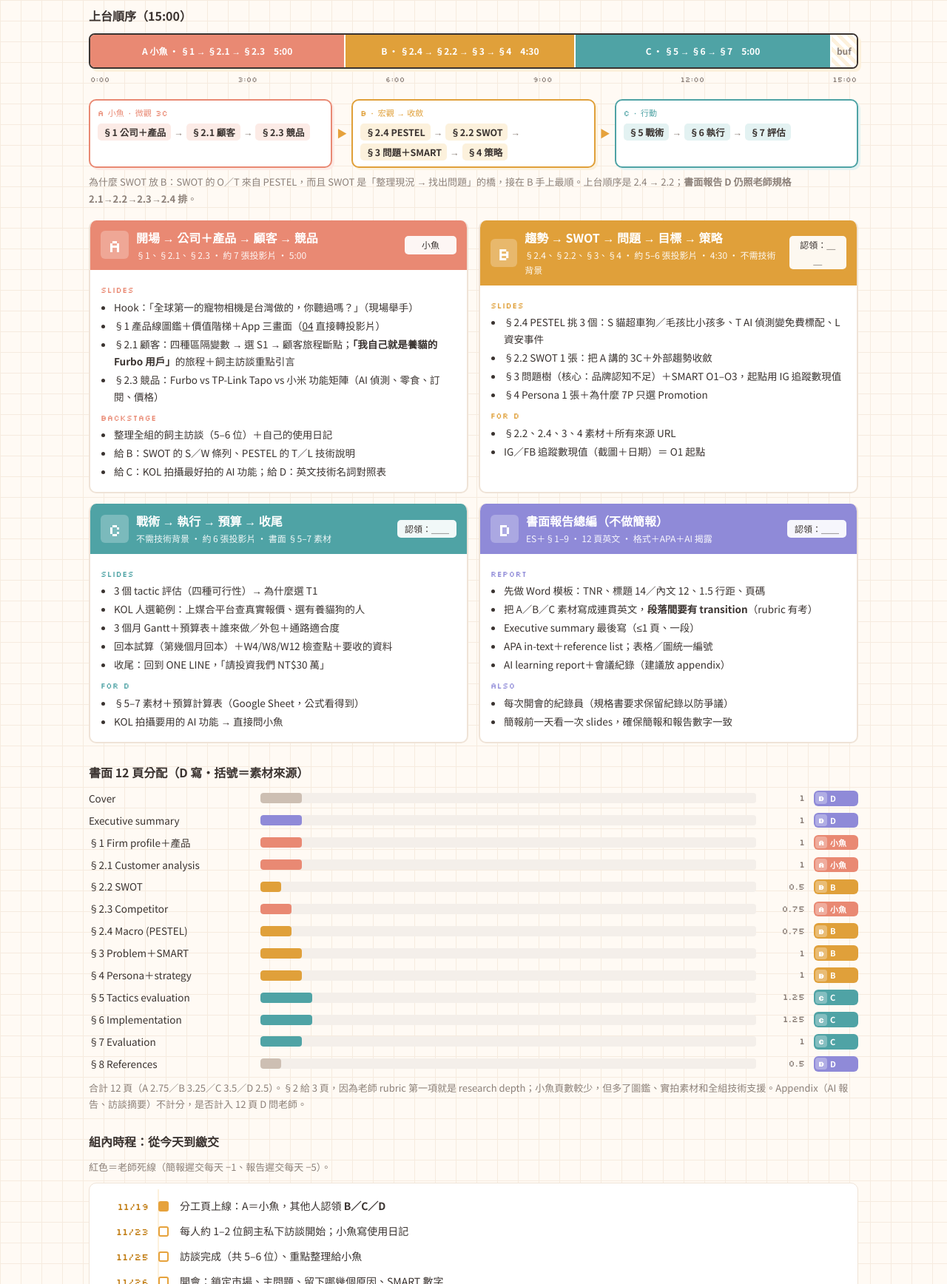
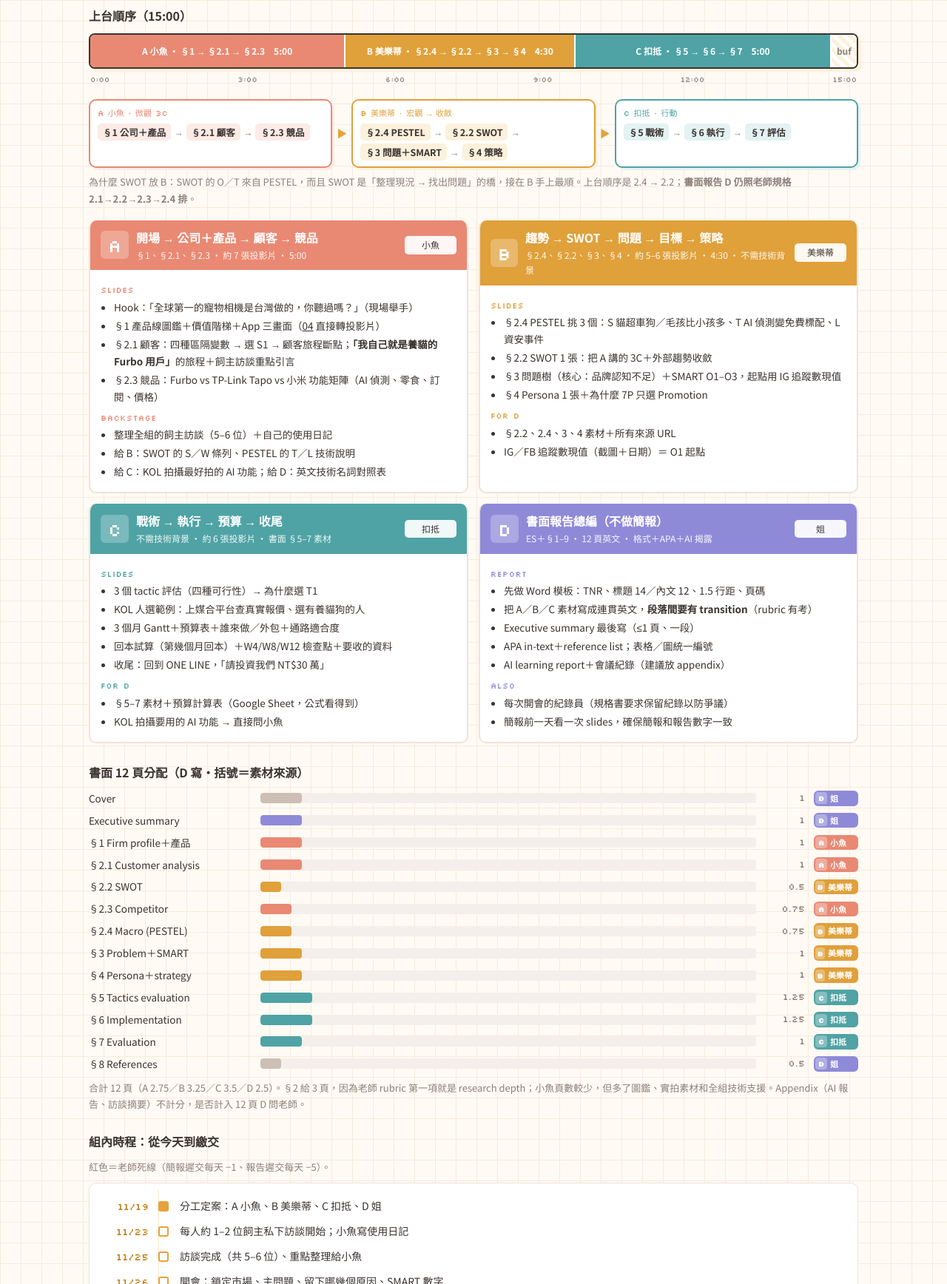
Before and after one commit to angieburningcoder/TMKT_Final, a plain HTML site: page index.html in a window 1280 px wide. Shown: the part 1064-2800 px from the top of the page at 74% size. Drawn offline with Linux system fonts and the light colour scheme.

Commit message:
Fill in names: B 美樂蒂, C 扣抵, D 姐
Co-Authored-By: Claude Opus 5.5 <noreply@anthropic.com>
Claude-Session: https://claude.ai/code/session_015aq6VNZDE6KbGvP2cHEH4i

```diff
--- a/index.html
+++ b/index.html
@@ -435,7 +435,7 @@ footer .px{font-family:var(--px);color:var(--am-d)}
     <a class="tag" href="#team">01 分工＋時程</a><a class="tag" href="#story">02 故事線</a><a class="tag" href="#feedback">03 老師回饋</a><a class="tag" href="#product">04 產品圖鑑</a><a class="tag" href="#intel">05 Furbo 現況</a><a class="tag" href="#analysis">06 §2 情境分析</a><a class="tag" href="#problem">07 問題樹</a><a class="tag" href="#smart">08 SMART</a><a class="tag" href="#tactics">09 策略戰術</a><a class="tag" href="#plan">10 執行評估</a><a class="tag" href="#field">11 飼主訪談</a><a class="tag" href="#req">12 交件 checklist</a><a class="tag" href="#todo">13 資料來源</a>
   </div>
   <div class="row"><span class="lbl">FIND ME</span>
-    <a class="p pA" href="#pA"><b>A</b>小魚・公司→顧客→競品</a><a class="p pB" href="#pB"><b>B</b>趨勢→SWOT→問題→目標</a><a class="p pC" href="#pC"><b>C</b>戰術→執行→預算</a><a class="p pD" href="#pD"><b>D</b>書面報告</a>
+    <a class="p pA" href="#pA"><b>A</b>小魚・公司→顧客→競品</a><a class="p pB" href="#pB"><b>B</b>美樂蒂・趨勢→SWOT→問題→目標</a><a class="p pC" href="#pC"><b>C</b>扣抵・戰術→執行→預算</a><a class="p pD" href="#pD"><b>D</b>姐・書面報告</a>
   </div>
 </div></nav>
 
@@ -489,7 +489,7 @@ footer .px{font-family:var(--px);color:var(--am-d)}
 <!-- 01 TEAM -->
 <section id="team">
   <div class="sh"><span class="no">01</span><h2>分工 × 報告架構 × 時程</h2></div>
-  <p class="sub">15 分鐘＝A → B → C 三棒，<b>每人一段連續講完就下台、不輪替</b>。A＝小魚包 3C（公司、顧客、競品）＋所有技術；B、C 不需要技術背景。Q&amp;A 的產品／技術題一律小魚接。D 不上台、專心寫報告。</p>
+  <p class="sub">15 分鐘＝A → B → C 三棒，<b>每人一段連續講完就下台、不輪替</b>。A＝小魚包 3C（公司、顧客、競品）＋所有技術；美樂蒂、扣抵負責的部分不需要技術背景。Q&amp;A 的產品／技術題一律小魚接。D 不上台、專心寫報告。</p>
 
   <div class="dls">
     <div class="dlc"><div class="e">📮</div><div class="dd">12/7 <small>MON 23:59</small></div><b>簡報繳件</b><span>A・B・C 投影片合併上傳</span></div>
@@ -505,17 +505,17 @@ footer .px{font-family:var(--px);color:var(--am-d)}
 <h3 style="font-size:16px;margin:22px 0 10px">上台順序（15:00）</h3>
   <div class="stack">
     <a href="#pA" style="--c:var(--A);flex:5">A 小魚 · §1 → §2.1 → §2.3　5:00</a>
-    <a href="#pB" style="--c:var(--B);flex:4.5">B · §2.4 → §2.2 → §3 → §4　4:30</a>
-    <a href="#pC" style="--c:var(--C);flex:5">C · §5 → §6 → §7　5:00</a>
+    <a href="#pB" style="--c:var(--B);flex:4.5">B 美樂蒂 · §2.4 → §2.2 → §3 → §4　4:30</a>
+    <a href="#pC" style="--c:var(--C);flex:5">C 扣抵 · §5 → §6 → §7　5:00</a>
     <a class="gap" style="flex:.5">buf</a>
   </div>
   <div class="ticks"><span>0:00</span><span>3:00</span><span>6:00</span><span>9:00</span><span>12:00</span><span>15:00</span></div>
   <div class="relay">
     <div class="rg" style="--c:var(--A);--cl:var(--A-l)"><div class="rh">A 小魚 · 微觀 3C</div><div class="rc"><span>§1 公司＋產品</span><i>→</i><span>§2.1 顧客</span><i>→</i><span>§2.3 競品</span></div></div>
     <div class="ra">▶</div>
-    <div class="rg" style="--c:var(--B);--cl:var(--B-l)"><div class="rh">B · 宏觀 → 收斂</div><div class="rc"><span>§2.4 PESTEL</span><i>→</i><span>§2.2 SWOT</span><i>→</i><span>§3 問題＋SMART</span><i>→</i><span>§4 策略</span></div></div>
+    <div class="rg" style="--c:var(--B);--cl:var(--B-l)"><div class="rh">B 美樂蒂 · 宏觀 → 收斂</div><div class="rc"><span>§2.4 PESTEL</span><i>→</i><span>§2.2 SWOT</span><i>→</i><span>§3 問題＋SMART</span><i>→</i><span>§4 策略</span></div></div>
     <div class="ra">▶</div>
-    <div class="rg" style="--c:var(--C);--cl:var(--C-l)"><div class="rh">C · 行動</div><div class="rc"><span>§5 戰術</span><i>→</i><span>§6 執行</span><i>→</i><span>§7 評估</span></div></div>
+    <div class="rg" style="--c:var(--C);--cl:var(--C-l)"><div class="rh">C 扣抵 · 行動</div><div class="rc"><span>§5 戰術</span><i>→</i><span>§6 執行</span><i>→</i><span>§7 評估</span></div></div>
   </div>
   <p class="m" style="font-size:13px;margin:8px 0 18px">為什麼 SWOT 放 B：SWOT 的 O／T 來自 PESTEL，而且 SWOT 是「整理現況 → 找出問題」的橋，接在 B 手上最順。上台順序是 2.4 → 2.2；<b>書面報告 D 仍照老師規格 2.1→2.2→2.3→2.4 排</b>。</p>
 
@@ -538,7 +538,7 @@ footer .px{font-family:var(--px);color:var(--am-d)}
       </div>
     </div>
     <div class="person" id="pB" style="--c:var(--B);--cl:var(--B-l)">
-      <div class="ph"><span class="L">B</span><div><h3>趨勢 → SWOT → 問題 → 目標 → 策略</h3><div class="w">§2.4、§2.2、§3、§4 · 約 5–6 張投影片 · 4:30 · 不需技術背景</div></div><span class="claim">認領：＿＿</span></div>
+      <div class="ph"><span class="L">B</span><div><h3>趨勢 → SWOT → 問題 → 目標 → 策略</h3><div class="w">§2.4、§2.2、§3、§4 · 約 5–6 張投影片 · 4:30 · 不需技術背景</div></div><span class="claim">美樂蒂</span></div>
       <div class="pb">
         <div class="blk"><div class="h">SLIDES</div><ul>
           <li>§2.4 PESTEL 挑 3 個：S 貓超車狗／毛孩比小孩多、T AI 偵測變免費標配、L 資安事件</li>
@@ -550,7 +550,7 @@ footer .px{font-family:var(--px);color:var(--am-d)}
       </div>
     </div>
     <div class="person" id="pC" style="--c:var(--C);--cl:var(--C-l)">
-      <div class="ph"><span class="L">C</span><div><h3>戰術 → 執行 → 預算 → 收尾</h3><div class="w">不需技術背景 · 約 6 張投影片 · 書面 §5–7 素材</div></div><span class="claim">認領：＿＿</span></div>
+      <div class="ph"><span class="L">C</span><div><h3>戰術 → 執行 → 預算 → 收尾</h3><div class="w">不需技術背景 · 約 6 張投影片 · 書面 §5–7 素材</div></div><span class="claim">扣抵</span></div>
       <div class="pb">
         <div class="blk"><div class="h">SLIDES</div><ul>
           <li>3 個 tactic 評估（四種可行性）→ 為什麼選 T1</li>
@@ -563,7 +563,7 @@ footer .px{font-family:var(--px);color:var(--am-d)}
       </div>
     </div>
     <div class="person" id="pD" style="--c:var(--D);--cl:var(--D-l)">
-      <div class="ph"><span class="L">D</span><div><h3>書面報告總編（不做簡報）</h3><div class="w">ES＋§1–9 · 12 頁英文 · 格式＋APA＋AI 揭露</div></div><span class="claim">認領：＿＿</span></div>
+      <div class="ph"><span class="L">D</span><div><h3>書面報告總編（不做簡報）</h3><div class="w">ES＋§1–9 · 12 頁英文 · 格式＋APA＋AI 揭露</div></div><span class="claim">姐</span></div>
       <div class="pb">
         <div class="blk"><div class="h">REPORT</div><ul>
           <li>先做 Word 模板：TNR、標題 14／內文 12、1.5 行距、頁碼</li>
@@ -579,25 +579,25 @@ footer .px{font-family:var(--px);color:var(--am-d)}
 
   <h3 style="font-size:16px;margin:26px 0 10px">書面 12 頁分配（D 寫・括號＝素材來源）</h3>
   <div class="rows">
-    <div class="r" style="--c:#cdbfb3"><span>Cover</span><div class="track"><div class="fill" style="width:8.3%"></div></div><span class="v">1</span><span class="p pD mini"><b>D</b>D</span></div>
-    <div class="r" style="--c:var(--D)"><span>Executive summary</span><div class="track"><div class="fill" style="width:8.3%"></div></div><span class="v">1</span><span class="p pD mini"><b>D</b>D</span></div>
+    <div class="r" style="--c:#cdbfb3"><span>Cover</span><div class="track"><div class="fill" style="width:8.3%"></div></div><span class="v">1</span><span class="p pD mini"><b>D</b>姐</span></div>
+    <div class="r" style="--c:var(--D)"><span>Executive summary</span><div class="track"><div class="fill" style="width:8.3%"></div></div><span class="v">1</span><span class="p pD mini"><b>D</b>姐</span></div>
     <div class="r" style="--c:var(--A)"><span>§1 Firm profile＋產品</span><div class="track"><div class="fill" style="width:8.3%"></div></div><span class="v">1</span><span class="p pA mini"><b>A</b>小魚</span></div>
     <div class="r" style="--c:var(--A)"><span>§2.1 Customer analysis</span><div class="track"><div class="fill" style="width:8.3%"></div></div><span class="v">1</span><span class="p pA mini"><b>A</b>小魚</span></div>
-    <div class="r" style="--c:var(--B)"><span>§2.2 SWOT</span><div class="track"><div class="fill" style="width:4.2%"></div></div><span class="v">0.5</span><span class="p pB mini"><b>B</b>B</span></div>
+    <div class="r" style="--c:var(--B)"><span>§2.2 SWOT</span><div class="track"><div class="fill" style="width:4.2%"></div></div><span class="v">0.5</span><span class="p pB mini"><b>B</b>美樂蒂</span></div>
     <div class="r" style="--c:var(--A)"><span>§2.3 Competitor</span><div class="track"><div class="fill" style="width:6.2%"></div></div><span class="v">0.75</span><span class="p pA mini"><b>A</b>小魚</span></div>
-    <div class="r" style="--c:var(--B)"><span>§2.4 Macro (PESTEL)</span><div class="track"><div class="fill" style="width:6.2%"></div></div><span class="v">0.75</span><span class="p pB mini"><b>B</b>B</span></div>
-    <div class="r" style="--c:var(--B)"><span>§3 Problem＋SMART</span><div class="track"><div class="fill" style="width:8.3%"></div></div><span class="v">1</span><span class="p pB mini"><b>B</b>B</span></div>
-    <div class="r" style="--c:var(--B)"><span>§4 Persona＋strategy</span><div class="track"><div class="fill" style="width:8.3%"></div></div><span class="v">1</span><span class="p pB mini"><b>B</b>B</span></div>
-    <div class="r" style="--c:var(--C)"><span>§5 Tactics evaluation</span><div class="track"><div class="fill" style="width:10.4%"></div></div><span class="v">1.25</span><span class="p pC mini"><b>C</b>C</span></div>
-    <div class="r" style="--c:var(--C)"><span>§6 Implementation</span><div class="track"><div class="fill" style="width:10.4%"></div></div><span class="v">1.25</span><span class="p pC mini"><b>C</b>C</span></div>
-    <div class="r" style="--c:var(--C)"><span>§7 Evaluation</span><div class="track"><div class="fill" style="width:8.3%"></div></div><span class="v">1</span><span class="p pC mini"><b>C</b>C</span></div>
-    <div class="r" style="--c:#cdbfb3"><span>§8 References</span><div class="track"><div class="fill" style="width:4.2%"></div></div><span class="v">0.5</span><span class="p pD mini"><b>D</b>D</span></div>
+    <div class="r" style="--c:var(--B)"><span>§2.4 Macro (PESTEL)</span><div class="track"><div class="fill" style="width:6.2%"></div></div><span class="v">0.75</span><span class="p pB mini"><b>B</b>美樂蒂</span></div>
+    <div class="r" style="--c:var(--B)"><span>§3 Problem＋SMART</span><div class="track"><div class="fill" style="width:8.3%"></div></div><span class="v">1</span><span class="p pB mini"><b>B</b>美樂蒂</span></div>
+    <div class="r" style="--c:var(--B)"><span>§4 Persona＋strategy</span><div class="track"><div class="fill" style="width:8.3%"></div></div><span class="v">1</span><span class="p pB mini"><b>B</b>美樂蒂</span></div>
+    <div class="r" style="--c:var(--C)"><span>§5 Tactics evaluation</span><div class="track"><div class="fill" style="width:10.4%"></div></div><span class="v">1.25</span><span class="p pC mini"><b>C</b>扣抵</span></div>
+    <div class="r" style="--c:var(--C)"><span>§6 Implementation</span><div class="track"><div class="fill" style="width:10.4%"></div></div><span class="v">1.25</span><span class="p pC mini"><b>C</b>扣抵</span></div>
+    <div class="r" style="--c:var(--C)"><span>§7 Evaluation</span><div class="track"><div class="fill" style="width:8.3%"></div></div><span class="v">1</span><span class="p pC mini"><b>C</b>扣抵</span></div>
+    <div class="r" style="--c:#cdbfb3"><span>§8 References</span><div class="track"><div class="fill" style="width:4.2%"></div></div><span class="v">0.5</span><span class="p pD mini"><b>D</b>姐</span></div>
   </div>
   <p class="m" style="font-size:13px;margin-top:10px">合計 12 頁（A 2.75／B 3.25／C 3.5／D 2.5）。§2 給 3 頁，因為老師 rubric 第一項就是 research depth；小魚頁數較少，但多了圖鑑、實拍素材和全組技術支援。Appendix（AI 報告、訪談摘要）不計分，是否計入 12 頁 D 問老師。</p>
   <h3 style="font-size:16px;margin:26px 0 10px">組內時程：從今天到繳交</h3>
   <p class="m" style="font-size:13px;margin:0 0 10px">紅色＝老師死線（簡報遲交每天 −1、報告遲交每天 −5）。</p>
   <div class="card tl">
-    <div class="ti now"><span class="d">11/19</span><span class="mk"></span><span class="x">分工頁上線：A＝小魚，其他人認領 <b>B／C／D</b></span></div>
+    <div class="ti now"><span class="d">11/19</span><span class="mk"></span><span class="x">分工定案：A 小魚、B 美樂蒂、C 扣抵、D 姐</span></div>
     <div class="ti"><span class="d">11/23</span><span class="mk"></span><span class="x">每人約 1–2 位飼主私下訪談開始；小魚寫使用日記</span></div>
     <div class="ti"><span class="d">11/25</span><span class="mk"></span><span class="x">訪談完成（共 5–6 位）、重點整理給小魚</span></div>
     <div class="ti"><span class="d">11/26</span><span class="mk"></span><span class="x">開會：鎖定市場、主問題、留下哪幾個原因、SMART 數字</span></div>
@@ -893,7 +893,7 @@ footer .px{font-family:var(--px);color:var(--am-d)}
 <!-- 06 ANALYSIS -->
 <section id="analysis">
   <div class="sh"><span class="no">06</span><h2>§2 情境分析草稿：四塊各自長什麼樣</h2></div>
-  <p class="sub">規格書 §2.1–2.4 每一條的「要交出什麼」都先畫好骨架，負責人往裡面填。<span class="p pA mini"><b>A</b>小魚</span> §2.1、§2.3　<span class="p pB mini"><b>B</b>B</span> §2.2、§2.4</p>
+  <p class="sub">規格書 §2.1–2.4 每一條的「要交出什麼」都先畫好骨架，負責人往裡面填。<span class="p pA mini"><b>A</b>小魚</span> §2.1、§2.3　<span class="p pB mini"><b>B</b>美樂蒂</span> §2.2、§2.4</p>
 
   <h3 class="h3a"><span class="tagno" style="--c:var(--A)">§2.1</span>顧客分析：區隔 → 選目標 → 顧客經驗</h3>
   <div class="scroll"><table class="seg">
```
